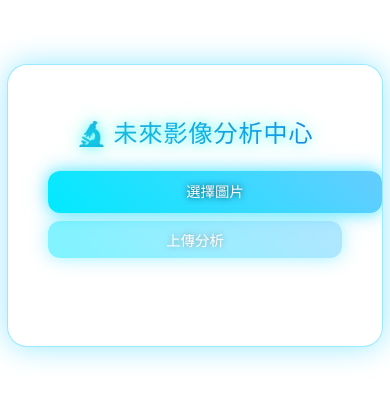
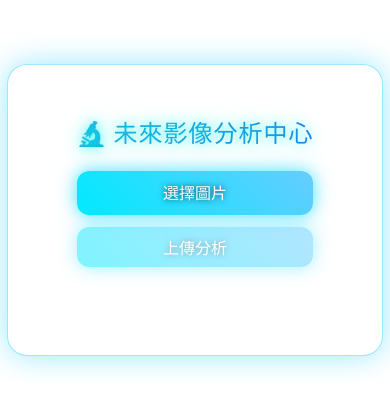
Before and after one commit to HW528xxxxx/ComputerVision_UI, a Vue app: page / in a window 390 px wide. Shown: the top 412 px of the page. Built offline with nearby package versions, Linux system fonts and the light colour scheme.

Commit message:
【調整前端畫面】 -- 背景固定白色 -- 按鈕大小一致

```diff
--- a/src/components/ImageUploader.vue
+++ b/src/components/ImageUploader.vue
@@ -132,7 +132,7 @@ html, body {
   padding: 32px 16px;
   font-family: 'Inter', 'Arial', sans-serif;
   color: #0b2540;
-  background: transparent;
+  background: #ffffff;
 }
 
 /* 卡片：冷白玻璃 + 藍色霓虹 */
@@ -309,18 +309,19 @@ html, body {
   .title {
     font-size: 1.5rem;
   }
-
   .upload-area {
     flex-direction: column;
-    gap: 8px;
+    gap: 12px;
+    align-items: center;
   }
 
-  .upload-area button,
-  .file-label {
-    width: 100%;
-    font-size: clamp(0.9rem, 3vw, 1.2rem);
+  .upload-area label,
+  .upload-area button {
+    width: 80%;
+    max-width: 300px;
+    box-sizing: border-box;
+    text-align: center;
   }
-
   .preview img {
     max-height: 35vh;
   }
```
